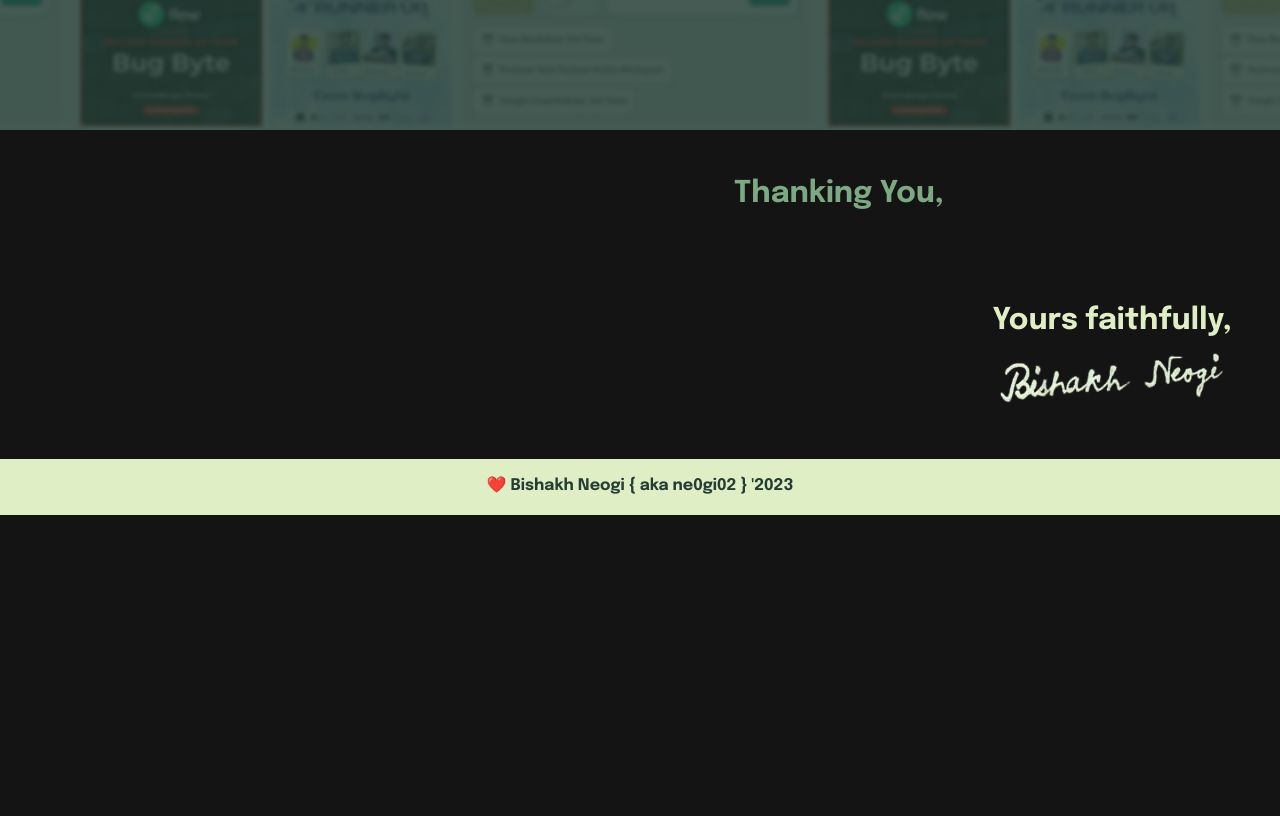
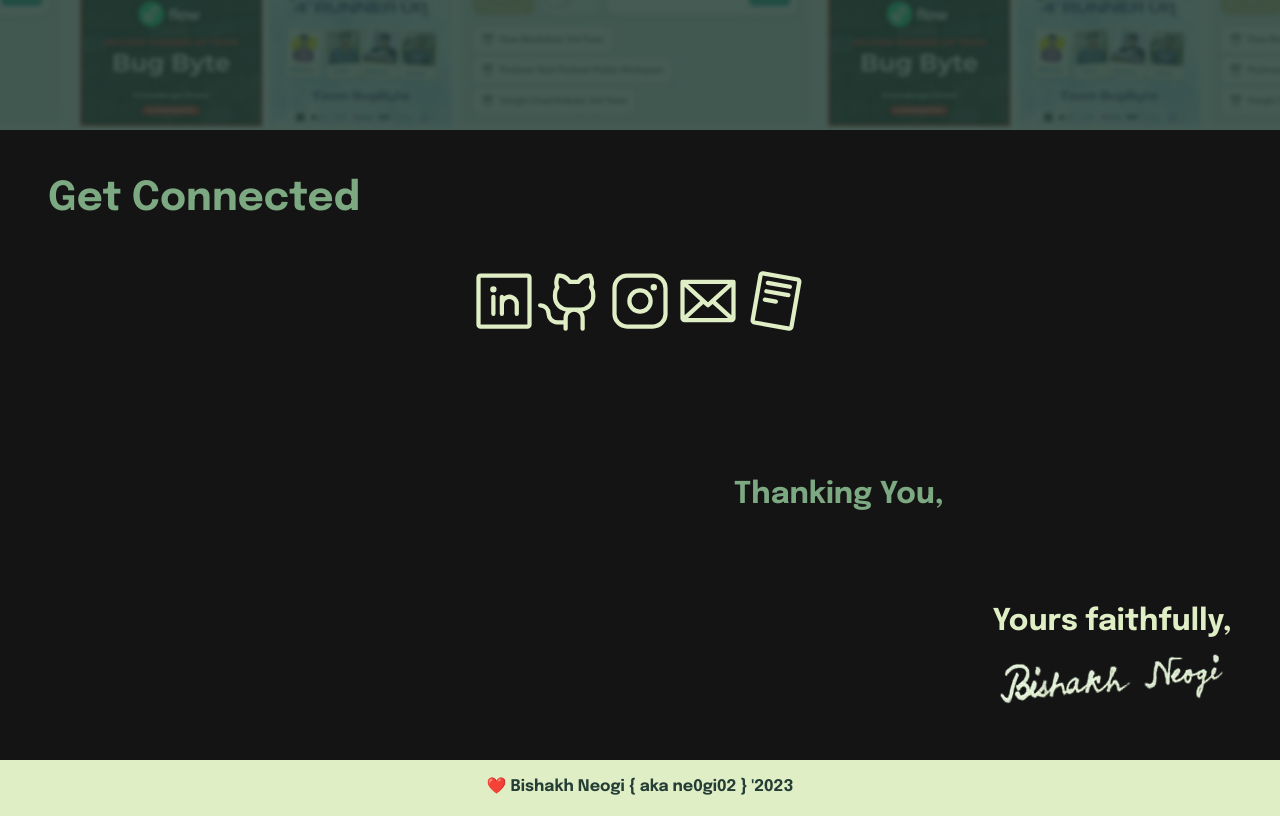
Before and after one commit to bishakhne0gi/ne0gi02, a React (Vite) app in the folder ne0gi02/: page / in a window 1280 px wide. Shown: the part 7560-8376 px from the top of the page. Before the commit the page ends 8075 px from the top, so only its background shows below. Built offline with nearby package versions, Linux system fonts and the light colour scheme.

Commit message:
feat: updated the social icons

```diff
--- a/ne0gi02/package.json
+++ b/ne0gi02/package.json
@@ -12,6 +12,7 @@
   "dependencies": {
     "@phosphor-icons/react": "^2.0.14",
     "aos": "^3.0.0-beta.6",
+    "phosphor-react": "^1.4.1",
     "react": "^18.2.0",
     "react-dom": "^18.2.0",
     "react-icons": "^4.11.0",
--- /dev/null
+++ b/ne0gi02/src/components/connect/Connect.jsx
@@ -0,0 +1,24 @@
+import React from 'react'
+import './connect.css'
+import { Envelope, GithubLogo, InstagramLogo, LinkedinLogo, ReadCvLogo } from '@phosphor-icons/react'
+const Connect = () => {
+    return (
+        <>
+            <div className="connect__container section__padding">
+                <div className="header">
+                    Get Connected
+                </div>
+                <div className="social__container section__padding">
+                    <LinkedinLogo className="icons" size={68} color="var(--secondary)" />
+                    <GithubLogo className="icons" size={68} color="var(--secondary)" />
+                    <InstagramLogo className="icons" size={68} color="var(--secondary)" />
+                    <Envelope className="icons" size={68} color="var(--secondary)" />
+                    <ReadCvLogo className="icons" size={68} color="var(--secondary)" />
+
+                </div>
+            </div>
+        </>
+    )
+}
+
+export default Connect
--- /dev/null
+++ b/ne0gi02/src/components/connect/connect.css
@@ -0,0 +1,11 @@
+.social__container {
+    display: flex;
+    align-items: center;
+    justify-content: center;
+    /* width: ; */
+    /* cursor: pointer; */
+}
+
+.icons {
+    cursor: pointer;
+}
--- a/ne0gi02/src/components/index.js
+++ b/ne0gi02/src/components/index.js
@@ -11,3 +11,4 @@ export { default as Salutation } from './salutation/Salutation'
 export { default as Footer } from './footer/Footer'
 export { default as Navbar } from './navbar/Navbar'
 export { default as HamburgerMenu } from './hamburger/HamburgerMenu'
+export { default as Connect } from './connect/Connect'
--- a/ne0gi02/src/components/navbar/Navbar.jsx
+++ b/ne0gi02/src/components/navbar/Navbar.jsx
@@ -2,7 +2,7 @@ import React, { useEffect, useState } from 'react'
 import './navbar.css'
 
 
-import { Education, Experience, Footer, Opening, Picture, Projects, Salutation, Skills, Thanking, Welcome, HamburgerMenu } from '../../components'
+import { Education, Experience, Footer, Opening, Picture, Projects, Salutation, Skills, Thanking, Welcome, HamburgerMenu, Connect } from '../../components'
 import { Link, Element, Events, animateScroll as scroll } from 'react-scroll';
 
 const Navbar = () => {
@@ -82,13 +82,14 @@ const Navbar = () => {
                 </Element>
                 <Element name="experience" className="section">
                     <Experience />
-                    <Thanking />
-                    <Salutation />
+
 
                 </Element>
                 <Element name="connect" className="section">
-                    {/* <Projects /> */}
+                    <Connect />
                 </Element>
+                <Thanking />
+                <Salutation />
                 <Footer />
             </div>
         </>
```
Also changed, not shown: 1 other file (tests, documents, lock files or other folders).
